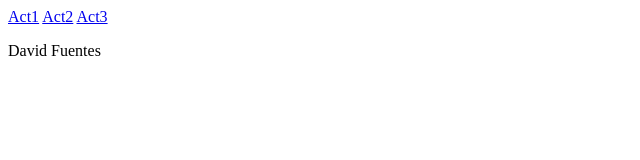
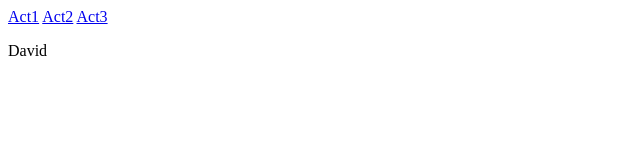
Before and after one commit to ivan191000/Cuaderno_DIW, a plain HTML site: page ud3/index.html in a window 1280 px wide. Shown: the full height of the page, 0-640 px from the left. Drawn offline with Linux system fonts and the light colour scheme.

Commit message:
Cambios 2

```diff
--- a/ud3/index.html
+++ b/ud3/index.html
@@ -9,6 +9,6 @@
     <a href="act1.html">Act1</a>
     <a href="act2.html">Act2</a>
     <a href="act3.html">Act3</a>
-    <p>David Fuentes</p>
+    <p>David</p>
 </body>
 </html>
```
